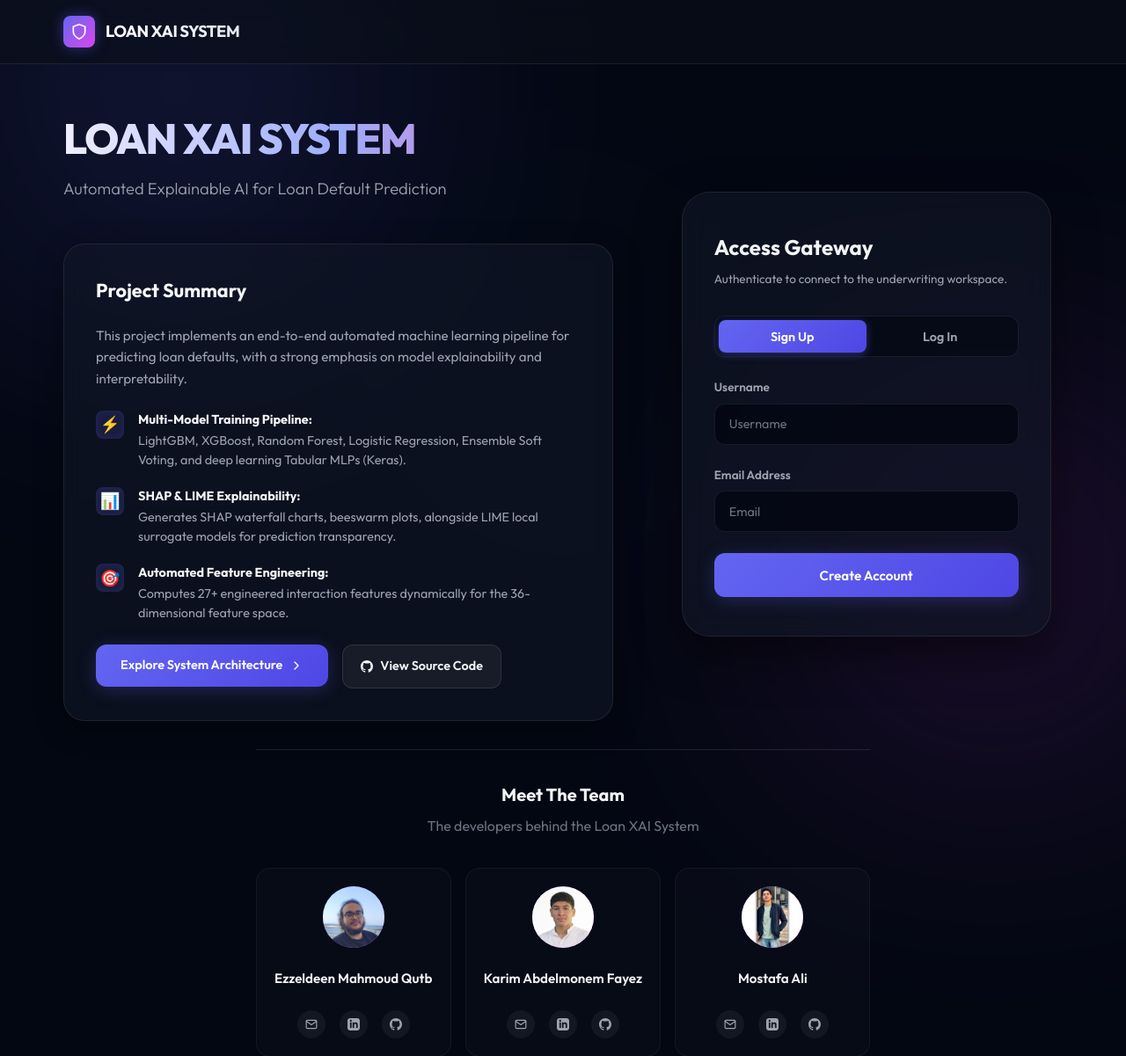
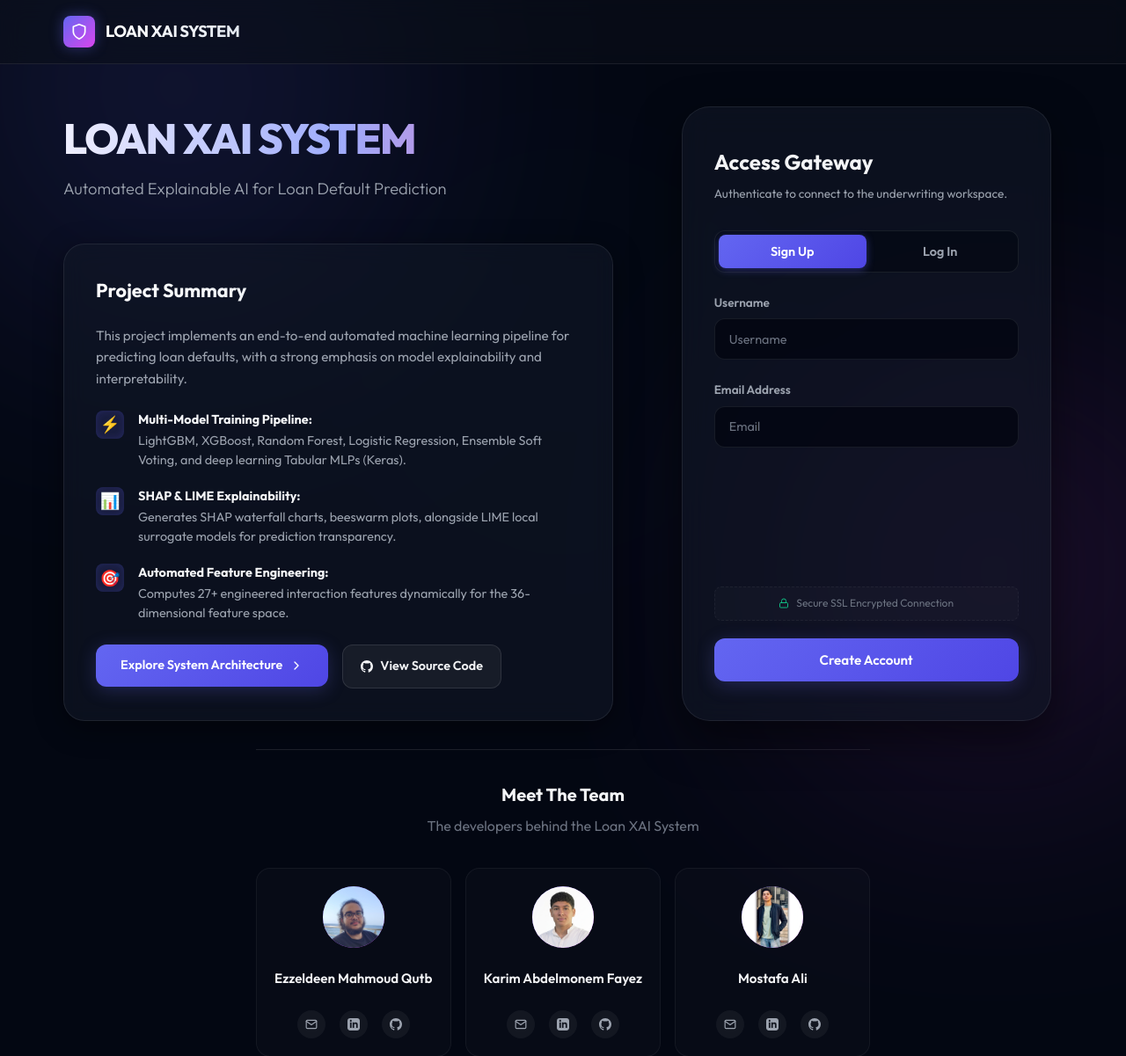
Before and after one commit to Pant0x/depi_loan_default_xai, a Flask app: page / in a window 1280 px wide; the page is wider, and only the part inside the window is pictured. Shown: the top 1201 px of that part at 88% size. Run offline with Flask 3, Linux system fonts and the light colour scheme.

Commit message:
style: align auth card symmetrically, remove gradient line, and add secure connection badge

```diff
--- a/frontend_web/static/css/style.css
+++ b/frontend_web/static/css/style.css
@@ -201,7 +201,7 @@ body {
     grid-template-columns: 1.4fr 1fr;
     gap: 4rem;
     width: 100%;
-    align-items: center;
+    align-items: stretch;
 }
 
 /* ==========================================================================
@@ -433,7 +433,7 @@ body {
 .right-panel {
     display: flex;
     justify-content: center;
-
+    align-items: stretch;
 }
 
 .login-card {
@@ -448,6 +448,15 @@ body {
     max-width: 420px;
     position: relative;
     overflow: hidden;
+    display: flex;
+    flex-direction: column;
+    height: 100%;
+}
+
+.login-card form {
+    display: flex;
+    flex-direction: column;
+    flex: 1;
 }
 
 .login-card-header {
@@ -535,6 +544,25 @@ body {
     justify-content: center;
     gap: 0.5rem;
     transition: all var(--transition-speed) ease;
+}
+
+.secure-badge {
+    display: flex;
+    align-items: center;
+    justify-content: center;
+    gap: 0.5rem;
+    font-size: 0.75rem;
+    color: var(--text-muted);
+    margin-top: auto;
+    margin-bottom: 1.25rem;
+    background-color: rgba(255, 255, 255, 0.02);
+    padding: 0.6rem 0.85rem;
+    border-radius: 0.5rem;
+    border: 1px dashed rgba(255, 255, 255, 0.05);
+}
+
+.secure-badge svg {
+    flex-shrink: 0;
 }
 
 /* Disabled State styling */
--- a/frontend_web/templates/landing.html
+++ b/frontend_web/templates/landing.html
@@ -133,6 +133,11 @@
                         <div class="form-group">
                             <label for="email" class="form-label">Email Address</label>
                             <input type="email" id="email" name="email" class="form-input" placeholder="Email" autocomplete="email" required>
+                        </div>
+
+                        <div class="secure-badge">
+                            <svg xmlns="http://www.w3.org/2000/svg" width="12" height="12" viewBox="0 0 24 24" fill="none" stroke="currentColor" stroke-width="2" stroke-linecap="round" stroke-linejoin="round" style="color: #10b981;"><rect x="3" y="11" width="18" height="11" rx="2" ry="2"></rect><path d="M7 11V7a5 5 0 0 1 10 0v4"></path></svg>
+                            <span>Secure SSL Encrypted Connection</span>
                         </div>
 
                         <button type="submit" class="btn-submit">
```
